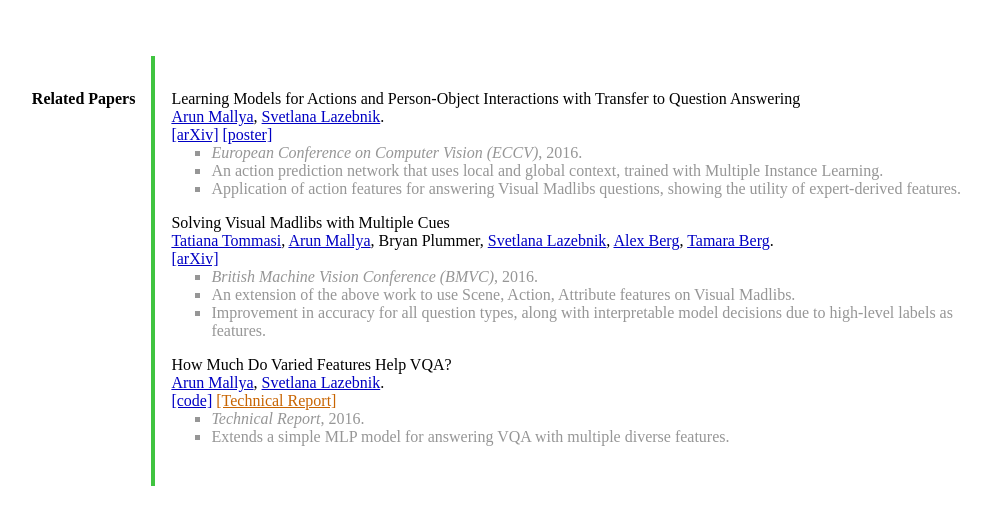
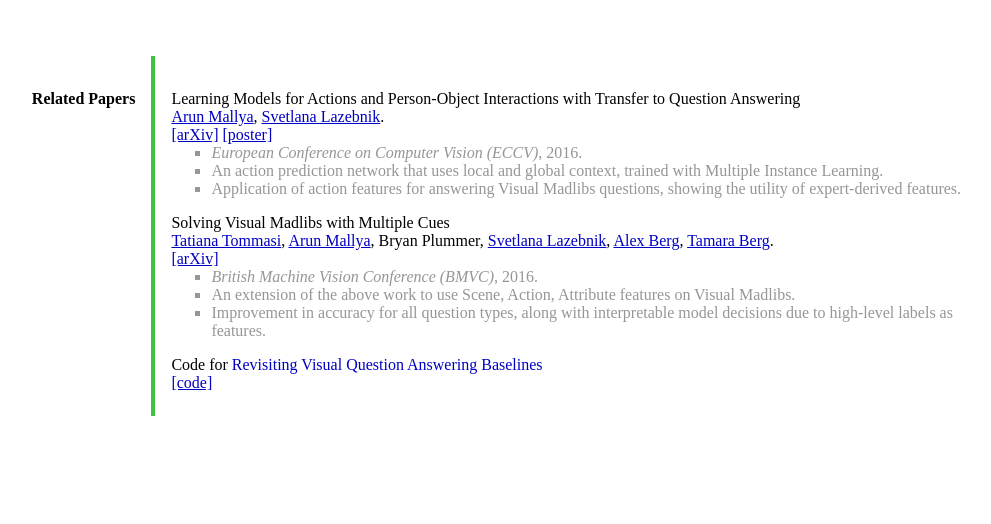
Before and after one commit to arunmallya/arunmallya.github.io, a plain HTML site: page conf/eccv16/index.html in a window 1280 px wide. Shown: the whole page, without its empty margins (119-1110 px from the left). Drawn offline with Linux system fonts and the light colour scheme.

Commit message:
Update index.html

```diff
--- a/conf/eccv16/index.html
+++ b/conf/eccv16/index.html
@@ -47,16 +47,9 @@
         <li> Improvement in accuracy for all question types, along with interpretable model decisions due to high-level labels as features.
       </ul>
 
-      How Much Do Varied Features Help VQA?
-      <br/>
-      <a href="http://arunmallya.github.io/" target="_blank"> Arun Mallya</a>, <a href="http://web.engr.illinois.edu/~slazebni/" target="_blank">Svetlana Lazebnik</a>.
+      Code for <a "href=https://arxiv.org/abs/1606.08390" >Revisiting Visual Question Answering Baselines</a>
       <br/>
       <a href="https://github.com/arunmallya/simple-vqa" target="_blank">[code]</a>
-      <a href="">[Technical Report]</a>
-      <ul>
-        <li> <em>Technical Report</em>, 2016.
-        <li> Extends a simple MLP model for answering VQA with multiple diverse features.
-      </ul>
     </div>
 
 </body>
```
